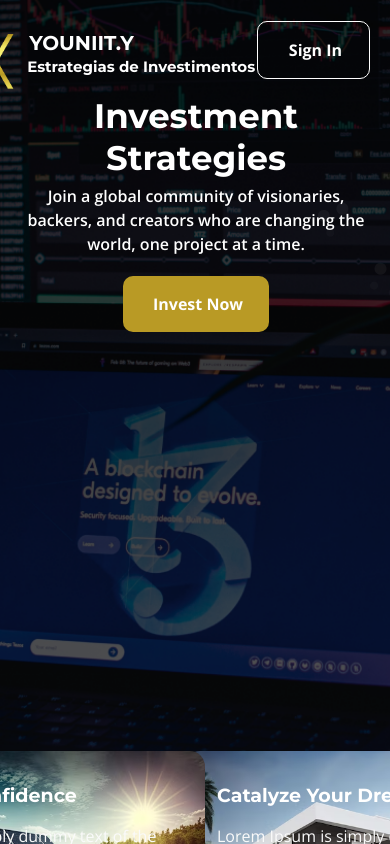
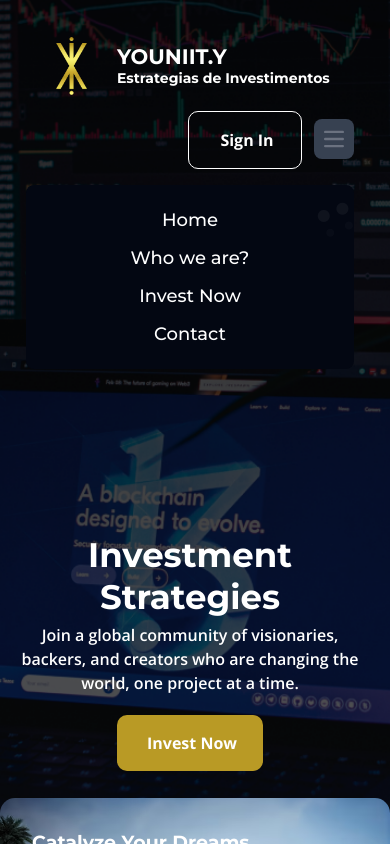
Before and after one commit to niaziiii/crowd-funding-landing-page, a React (Create React App) app: page / in a window 390 px wide. Both pictures are taken after a click on the button "Sign In". Shown: the top 844 px of the page. Built offline with nearby package versions, Linux system fonts and the light colour scheme.

Commit message:
suggested improvements regarding responsiveness

```diff
--- a/src/components/HeroSection.js
+++ b/src/components/HeroSection.js
@@ -1,14 +1,21 @@
+import { useState } from "react";
 import Text1 from "./Text1";
 import { Link as ScrollLink, animateScroll as scroll } from "react-scroll";
 
 
 const HeroSection = () => {
+  const [isMenuOpen, setIsMenuOpen] = useState(false);
+
+  const toggleMenu = () => {
+    setIsMenuOpen(!isMenuOpen);
+  };
   const scrollToSection = (sectionId) => {
     scroll.scrollTo(sectionId, {
       smooth: true,
       duration: 500,
       offset: -50,
     });
+    setIsMenuOpen(false)
   };
 
   return (
@@ -22,6 +29,7 @@ const HeroSection = () => {
         group1171276033="/group-1171276033@2x.png"
         loremIpsumIsLeft="185px"
         loremIpsumIsBackgroundImage="url('/rectangle-68@2x.png')"
+        display='flex'
       />
       <Text1
         rectangle68="/rectangle-69@2x.png"
@@ -30,33 +38,27 @@ const HeroSection = () => {
         loremIpsumIsLeft="unset"
         loremIpsumIsBackgroundImage="url('/rectangle-69@2x.png')"
         loremIpsumIsRight="185px"
+        display='flex lg:hidden mq1050:hidden mq750:hidden mq450:hidden'
       />
+      <div className="flex-1 flex flex-col items-center justify-start pt-[10px] pb-[284px] pr-5 pl-[10px] box-border relative gap-[131px] bg-cover bg-no-repeat bg-[top] max-w-full text-center text-37xl  lg:pl-11 lg:box-border  mq450:pt-[4px] mq450:pb-[120px] mq450:box-border mq1050:pt-8 mq1050:pb-[185px] mq1050:box-border  mq750:box-border">
+        <nav class="w-full">
+          <div class=" flex flex-wrap items-center justify-between p-4">
+            <div className="flex flex-row items-center justify-start">
               <img
-        className="h-[37.6px] w-[39.9px] absolute my-0 mx-[!important] top-[261px] right-[-16.9px] object-contain opacity-[0.5] z-[1]"
-        loading="eager"
-        alt=""
-        src="/group-53@2x.png"
-      />
-      <div className="flex-1 flex flex-col items-center justify-start pt-[50px] pb-[284px] pr-5 pl-[89px] box-border relative gap-[131px] bg-cover bg-no-repeat bg-[top] max-w-full text-center text-37xl lg:gap-[65px] lg:pl-11 lg:box-border mq450:gap-[16px] mq450:pt-[21px] mq450:pb-[120px] mq450:box-border mq1050:pt-8 mq1050:pb-[185px] mq1050:box-border mq750:gap-[33px] mq750:pl-[22px] mq750:box-border">
-        <img
-          className="w-[1440px] relative max-h-full object-cover hidden max-w-full z-[0]"
-          alt=""
-          src="/rectangle-1@2x.png"
-        />
-        <header className="w-[1171px] h-[58px] flex flex-row items-end justify-between gap-[20px] top-[0] z-[99] sticky max-w-full text-center text-mini text-white font-montserrat">
-          <div className="w-[121px] flex flex-row items-start justify-start relative">
-            <b className="h-[11px] absolute my-0 mx-[!important] right-[-114px] bottom-[13px] leading-[24px] inline-block whitespace-nowrap z-[1]">
-              Estrategias de Investimentos
-            </b>
-            <img
-              className="w-[91px] absolute my-0 mx-[!important] bottom-[-36px] left-[-73px] h-[108px] object-cover z-[2]"
+                className="w-[91px] my-0 "
                 loading="eager"
                 alt=""
                 src="/logo-dourado-1@2x.png"
               />
-            <b className="h-12 flex-1 relative text-xl leading-[24px] inline-block whitespace-nowrap z-[3]">
+              <div className="flex flex-col text-start">
+                <b className="text-2xl">
                   YOUNIIT.Y
                 </b>
+                <b className="text-sm whitespace-nowrap ">
+                  Estrategias de Investimentos
+                </b>
+
+              </div>
             </div>
             <div className="w-[500px] flex flex-col items-start justify-start pt-0 px-0 pb-[18px] box-border max-w-full text-left text-base font-open-sans mq750:w-[77px]">
               <div className="w-[423px] flex flex-row items-start justify-between gap-[20px] max-w-full mq750:hidden">
@@ -112,12 +114,86 @@ const HeroSection = () => {
                 </div>
               </div>
             </div>
-          <button className="cursor-pointer py-4 pr-[25px] pl-[29px] bg-[transparent] w-[114px] rounded-3xs box-border flex flex-row items-center justify-center whitespace-nowrap z-[1] border-[1px] border-solid border-white hover:bg-gainsboro-200 hover:box-border hover:border-[1px] hover:border-solid hover:border-gainsboro-100">
+            <div className="flex md:order-2 space-x-3 md:space-x-0 rtl:space-x-reverse">
+              <button
+                className="cursor-pointer py-4 pr-[25px] pl-[29px] bg-[transparent] w-[114px] rounded-3xs box-border flex flex-row items-center justify-center whitespace-nowrap z-[1] border-[1px] border-solid border-white hover:bg-gainsboro-200 hover:box-border hover:border-[1px] hover:border-solid hover:border-gainsboro-100"
+                onClick={toggleMenu}
+              >
                 <b className="relative text-base leading-[24px] font-open-sans text-white text-left">
                   Sign In
                 </b>
               </button>
-        </header>
+              <button
+                data-collapse-toggle="navbar-cta"
+                type="button"
+                className="mq750:inline-flex items-center p-2 w-10 h-10 bg-gray-700 mt-2 justify-center text-sm text-gray-500 rounded-lg hidden hover:bg-gray-300 focus:outline-none focus:ring-2 focus:ring-gray-400"
+                aria-controls="navbar-cta"
+                aria-expanded={isMenuOpen}
+                onClick={toggleMenu}
+              >
+                <span className="sr-only">Open main menu</span>
+                <svg className="w-5 h-5" aria-hidden="true" xmlns="http://www.w3.org/2000/svg" fill="none" viewBox="0 0 17 14">
+                  <path stroke="currentColor" stroke-linecap="round" stroke-linejoin="round" stroke-width="2" d="M1 1h15M1 7h15M1 13h15" />
+                </svg>
+              </button>
+            </div>
+
+            {/* Responsive menu */}
+            <div className={`items-center justify-between w-full md:flex md:w-auto md:order-1 ${isMenuOpen ? "block" : "hidden"}`} id="navbar-cta">
+              <ul className="flex flex-col text-lg font-medium p-4 md:p-0 mt-4 border border-gray-100 rounded-lg bg-gray-950 md:space-x-8 rtl:space-x-reverse list-none">
+                <li className="py-2">
+                  <ScrollLink
+                    to="#"
+                    smooth={true}
+                    duration={500}
+                    offset={-50}
+                    onClick={() => scrollToSection("whoAreWe")}
+                    className="cursor-pointer"
+                  >
+                    Home
+                  </ScrollLink>
+                </li>
+                <li className="py-2">
+                  <ScrollLink
+                    to="whoAreWe"
+                    smooth={true}
+                    duration={500}
+                    offset={-50}
+                    onClick={() => scrollToSection("whoAreWe")}
+                    className="cursor-pointer"
+                  >
+                    Who we are?
+                  </ScrollLink>
+                </li>
+                <li className="py-2">
+                  <ScrollLink
+                    to="investNow"
+                    smooth={true}
+                    duration={500}
+                    offset={-50}
+                    onClick={() => scrollToSection("investNow")}
+                    className="cursor-pointer"
+                  >
+                    Invest Now
+                  </ScrollLink>
+                </li>
+                <li className="py-2">
+                  <ScrollLink
+                    to="contact"
+                    smooth={true}
+                    duration={500}
+                    offset={-50}
+                    onClick={() => scrollToSection("contact")}
+                    className="cursor-pointer"
+                  >
+                    Contact
+                  </ScrollLink>
+                </li>
+              </ul>
+            </div>
+          </div>
+        </nav>
+
         <img
           className="w-[39.9px] h-[37.6px] absolute my-0 mx-[!important] top-[201px] left-[316px] object-contain opacity-[0.5] z-[1]"
           loading="eager"
@@ -140,21 +216,13 @@ const HeroSection = () => {
                     Invest Now
                   </b>
                 </button>
-                {/* <div className="flex flex-row items-center justify-start gap-[8px]">
-                  <img
-                    className="h-[26px] w-[26px] relative overflow-hidden shrink-0 z-[1]"
-                    loading="eager"
-                    alt=""
-                    src="/frame.svg"
-                  />
-                  <b className="relative z-[1]">Watch Video</b>
-                </div> */}
+
               </div>
             </div>
           </div>
         </div>
-      </div>
-    </section>
+      </div >
+    </section >
   );
 };
 
--- a/src/components/ProjectLegitimacy.js
+++ b/src/components/ProjectLegitimacy.js
@@ -1,6 +1,6 @@
 const ProjectLegitimacy = () => {
   return (
-    <section className="self-stretch bg-secondary-s10 flex flex-row items-center justify-start pt-[212px] pb-[78px] pr-[120px] pl-[154px] box-border gap-[172px] max-w-full shrink-0 text-left text-21xl text-secondary font-montserrat lg:flex-wrap lg:gap-[86px] lg:pl-[77px] lg:pr-[60px] lg:box-border mq450:gap-[21px] mq450:pt-[90px] mq450:pb-[33px] mq450:box-border mq1050:pt-[138px] mq1050:pb-[51px] mq1050:box-border mq750:gap-[43px] mq750:pl-[38px] mq750:pr-[30px] mq750:box-border">
+    <section className="self-stretch bg-secondary-s10 flex flex-row items-center justify-start pt-[212px] pb-[78px] pr-[120px] pl-[154px] box-border gap-[172px] max-w-full shrink-0 text-left text-21xl text-secondary font-montserrat lg:flex-wrap lg:gap-[86px] lg:pl-[77px] lg:pr-[60px] lg:box-border mq450:mt-14 mq450:gap-[21px] mq450:pt-[90px] mq450:pb-[33px] mq450:box-border mq1050:pt-[138px] mq1050:pb-[51px] mq1050:box-border mq750:gap-[43px] mq750:pl-[38px] mq750:pr-[30px] mq750:box-border">
       {/* <div className="h-[777px] w-[1440px] relative bg-secondary-s10 hidden max-w-full" /> */}
       <div
         id="whoAreWe"
--- a/src/components/Text1.js
+++ b/src/components/Text1.js
@@ -7,10 +7,11 @@ const Text1 = ({
   loremIpsumIsLeft,
   loremIpsumIsBackgroundImage,
   loremIpsumIsRight,
+  display
 }) => {
   const textStyle = useMemo(() => {
     return {
-      left: loremIpsumIsLeft,
+      // left: loremIpsumIsLeft,
       backgroundImage: loremIpsumIsBackgroundImage,
       right: loremIpsumIsRight,
     };
@@ -18,7 +19,7 @@ const Text1 = ({
 
   return (
     <div
-      className="w-[440px] my-0 mx-[!important] absolute bottom-[-152px] left-[185px] rounded-mini flex flex-col items-start justify-start p-8 box-border gap-[32px] bg-cover bg-no-repeat bg-[top] max-w-full z-[1] text-left text-5xl text-white font-montserrat"
+      className={`w-[440px] my-0 mx-[!important] absolute bottom-[-152px] left-[${loremIpsumIsLeft}] mq750:left-0 rounded-mini ${display} flex-col items-start justify-start p-8 box-border gap-[32px] bg-cover bg-no-repeat bg-[top] max-w-full z-[1] text-left text-5xl text-white font-montserrat`}
       style={textStyle}
     >
       <div className="w-[339px] flex flex-col items-start justify-start gap-[15px] max-w-full">
```
Lines whose indentation alone changed are shown as unchanged.
